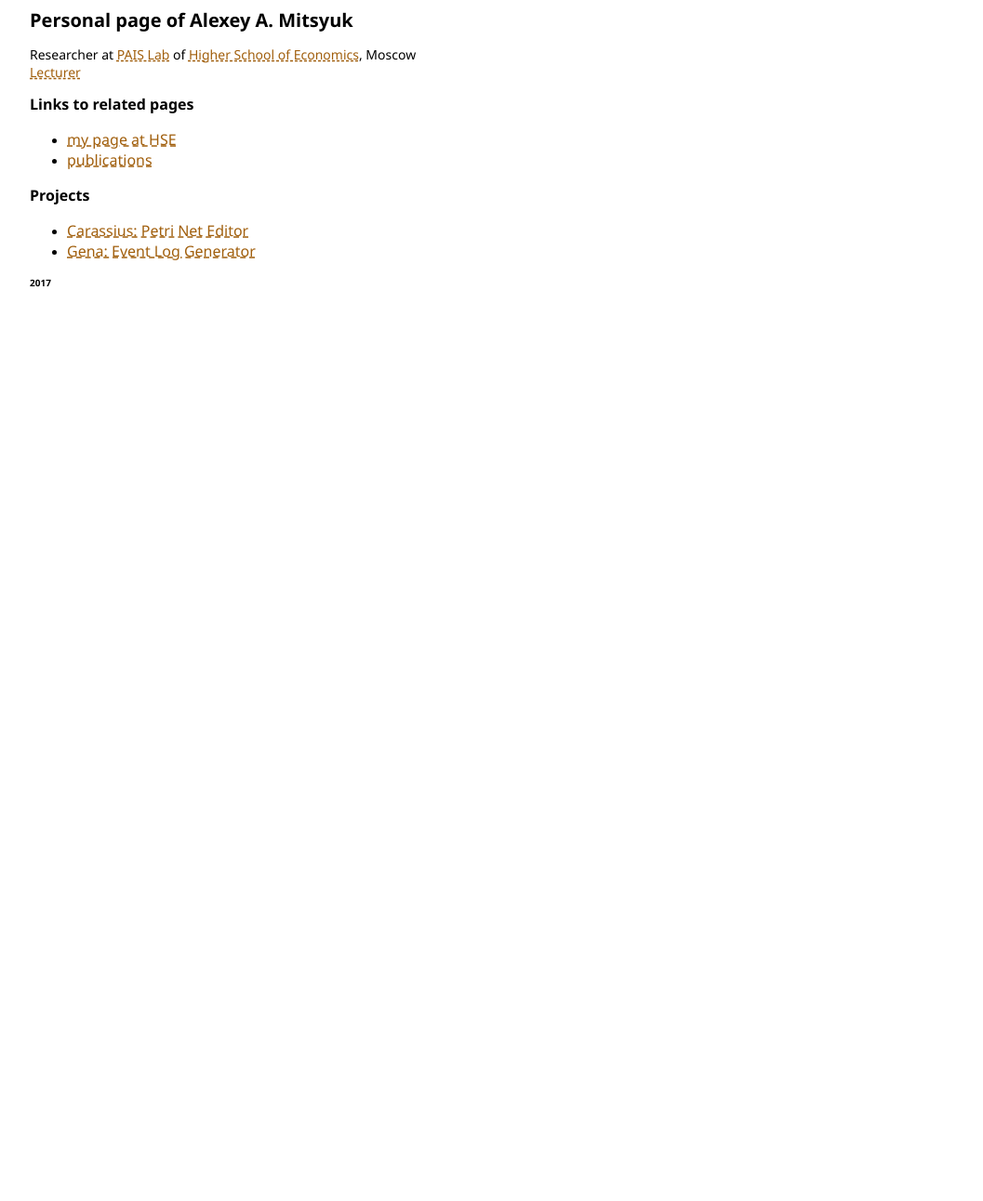
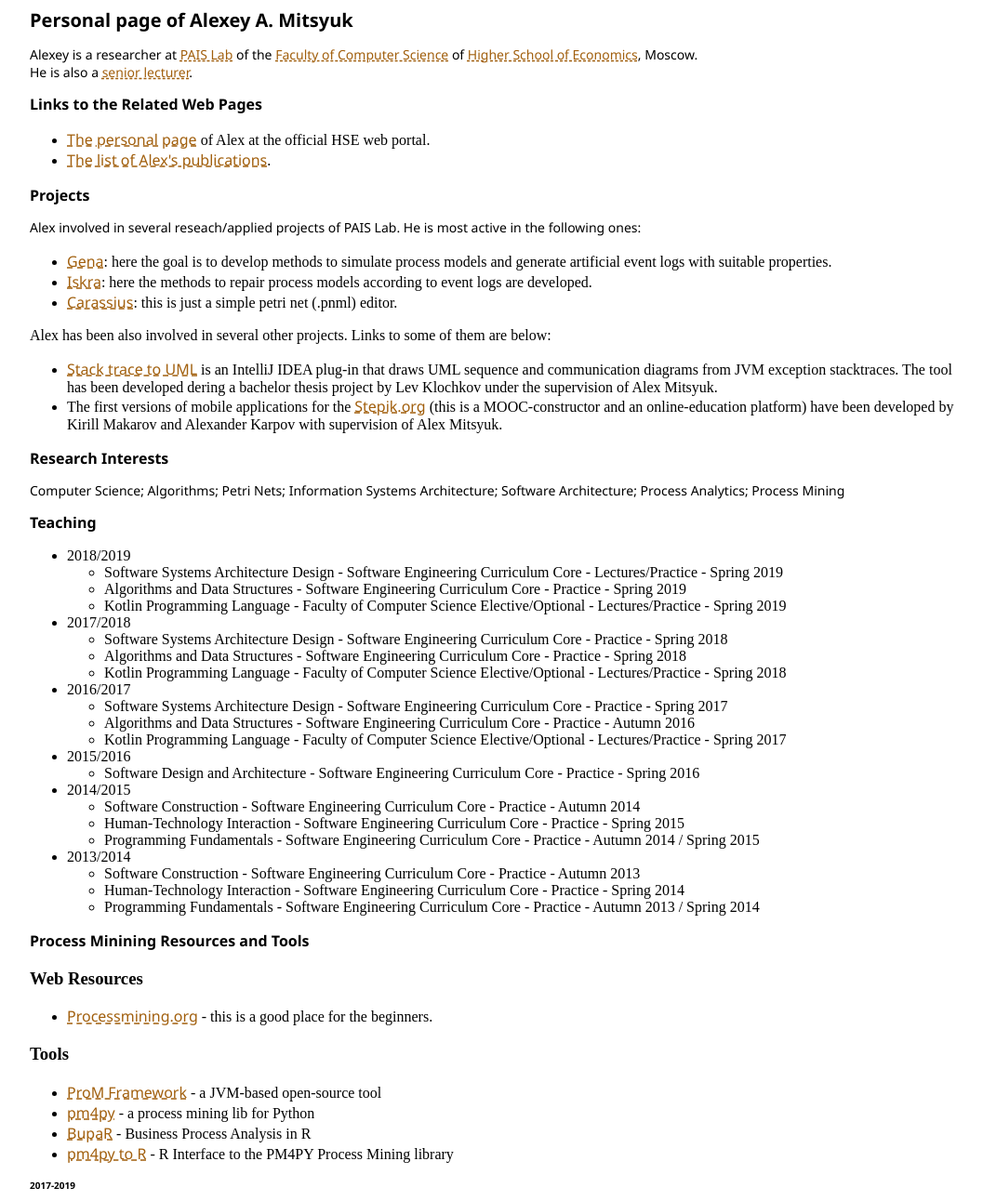
Before and after one commit to mitsyuk/mitsyuk.github.io, a plain HTML site: page index.html in a window 1280 px wide. Shown: the whole page at 93% size, without its empty margins (108-1165 px from the left). Before the commit the page ends 800 px from the top, so only its background shows below. Drawn offline with Linux system fonts and the light colour scheme.

Commit message:
information updated

```diff
--- a/index.html
+++ b/index.html
@@ -11,27 +11,111 @@ Alex Mitsyuk's Home Page
 <h1>Personal page of Alexey A. Mitsyuk</h1>
 
 <p>
-Researcher at <a href="https://pais.hse.ru/en/">PAIS Lab</a> of <a href="https://www.hse.ru/en/">Higher School of Economics</a>, Moscow<br/>
-<a href="https://www.hse.ru/en/staff/amitsyuk#teaching">Lecturer</a>
+    Alexey is a researcher at <a href="https://pais.hse.ru/en/">PAIS Lab</a> of the <a href="https://www.cs.hse.ru/en/">Faculty of Computer Science</a> of <a href="https://www.hse.ru/en/">Higher School of Economics</a>, Moscow.<br/>
+    He is also a <a href="https://www.hse.ru/en/staff/amitsyuk#teaching">senior lecturer</a>.
 </p>
 
-<h2>Links to related pages</h2>
+<h2>Links to the Related Web Pages</h2>
     <p>
 
         <ul>
-        <li><a href="https://www.hse.ru/en/staff/amitsyuk">my page at HSE</a></li>
-        <li><a href="https://www.hse.ru/en/staff/amitsyuk#sci">publications</a></li>
+            <li><a href="https://www.hse.ru/en/staff/amitsyuk">The personal page</a> of Alex at the official HSE web portal.</li>
+            <li><a href="https://www.hse.ru/en/staff/amitsyuk#sci">The list of Alex's publications</a>.</li>
         </ul>
     </p>
 
 <h2>Projects</h2>
     <p>
+        Alex involved in several reseach/applied projects of PAIS Lab.
+        He is most active in the following ones:
         <ul>
-        <li><a href="https://pais.hse.ru/research/projects/carassius">Carassius: Petri Net Editor</a></li>
-        <li><a href="https://pais.hse.ru/research/projects/gena">Gena: Event Log Generator</a></li>
+            <li><a href="https://pais.hse.ru/research/projects/gena">Gena</a>: here the goal is to develop methods to simulate process models and generate artificial event logs with suitable properties.</li>
+            <li><a href="https://pais.hse.ru/research/projects/iskra">Iskra</a>: here the methods to repair process models according to event logs are developed.</li>
+            <li><a href="https://pais.hse.ru/research/projects/carassius">Carassius</a>: this is just a simple petri net (.pnml) editor.</li>
+        </ul>
+        Alex has been also involved in several other projects.
+        Links to some of them are below:
+        <ul>
+            <li><a href="https://pais.hse.ru/research/projects/stacktracetouml">Stack trace to UML</a> is an IntelliJ IDEA plug-in that draws UML sequence and communication diagrams from JVM exception stacktraces. The tool has been developed dering a bachelor thesis project by Lev Klochkov under the supervision of Alex Mitsyuk.</li>
+            <li>The first versions of mobile applications for the <a href="https://stepik.org">Stepik.org</a> (this is a MOOC-constructor and an online-education platform) have been developed by Kirill Makarov and Alexander Karpov with supervision of Alex Mitsyuk.</li>
         </ul>
     </p>
 
-<p class="small">2017</p>
+<h2>Research Interests</h2>
+    <p>
+        Computer Science;
+        Algorithms;
+        Petri Nets;
+        Information Systems Architecture;
+        Software Architecture;
+        Process Analytics;
+        Process Mining
+    </p>
+
+<h2>Teaching</h2>
+    <p>
+        <ul>
+            <li> 2018/2019
+                <ul>
+                    <li> Software Systems Architecture Design - Software Engineering Curriculum Core - Lectures/Practice - Spring 2019</li>
+                    <li> Algorithms and Data Structures - Software Engineering Curriculum Core - Practice - Spring 2019</li>
+                    <li> Kotlin Programming Language - Faculty of Computer Science Elective/Optional - Lectures/Practice - Spring 2019</li>
+                </ul>
+            </li>
+            <li> 2017/2018
+                <ul>
+                    <li> Software Systems Architecture Design - Software Engineering Curriculum Core - Practice - Spring 2018</li>
+                    <li> Algorithms and Data Structures - Software Engineering Curriculum Core - Practice - Spring 2018</li>
+                    <li> Kotlin Programming Language - Faculty of Computer Science Elective/Optional - Lectures/Practice - Spring 2018</li>
+                </ul>
+            </li>
+            <li> 2016/2017
+                <ul>
+                    <li> Software Systems Architecture Design - Software Engineering Curriculum Core - Practice - Spring 2017</li>
+                    <li> Algorithms and Data Structures - Software Engineering Curriculum Core - Practice - Autumn 2016</li>
+                    <li> Kotlin Programming Language - Faculty of Computer Science Elective/Optional - Lectures/Practice - Spring 2017</li>
+                </ul>
+            </li>
+            <li> 2015/2016
+                <ul>
+                    <li> Software Design and Architecture - Software Engineering Curriculum Core - Practice - Spring 2016</li>
+                </ul>
+            </li>
+            <li> 2014/2015
+                <ul>
+                    <li> Software Construction - Software Engineering Curriculum Core - Practice - Autumn 2014</li>
+                    <li> Human-Technology Interaction - Software Engineering Curriculum Core - Practice - Spring 2015</li>
+                    <li> Programming Fundamentals - Software Engineering Curriculum Core - Practice - Autumn 2014 / Spring 2015</li>
+                </ul>
+            </li>
+            <li> 2013/2014
+                <ul>
+                    <li> Software Construction - Software Engineering Curriculum Core - Practice - Autumn 2013</li>
+                    <li> Human-Technology Interaction - Software Engineering Curriculum Core - Practice - Spring 2014</li>
+                    <li> Programming Fundamentals - Software Engineering Curriculum Core - Practice - Autumn 2013 / Spring 2014</li>
+                </ul>
+            </li>
+        </ul>
+    </p>
+
+<h2>Process Minining Resources and Tools</h2>
+    <h3>Web Resources</h3>
+    <p>
+        <ul>
+            <li><a href="http://www.processmining.org/">Processmining.org</a> - this is a good place for the beginners.</li>
+        </ul>
+    </p>
+
+    <h3>Tools</h3>
+    <p>
+        <ul>
+            <li><a href="http://www.promtools.org">ProM Framework</a> - a JVM-based open-source tool</li>
+            <li><a href="http://pm4py.pads.rwth-aachen.de/">pm4py</a> - a process mining lib for Python</li>
+            <li><a href="https://www.bupar.net/">BupaR</a> - Business Process Analysis in R</li>
+            <li><a href="https://github.com/fmannhardt/pm4py">pm4py to R</a> - R Interface to the PM4PY Process Mining library </li>
+        </ul>
+    </p>
+
+<p class="small">2017-2019</p>
 </body>
 </html>
```
Lines whose indentation alone changed are shown as unchanged.
